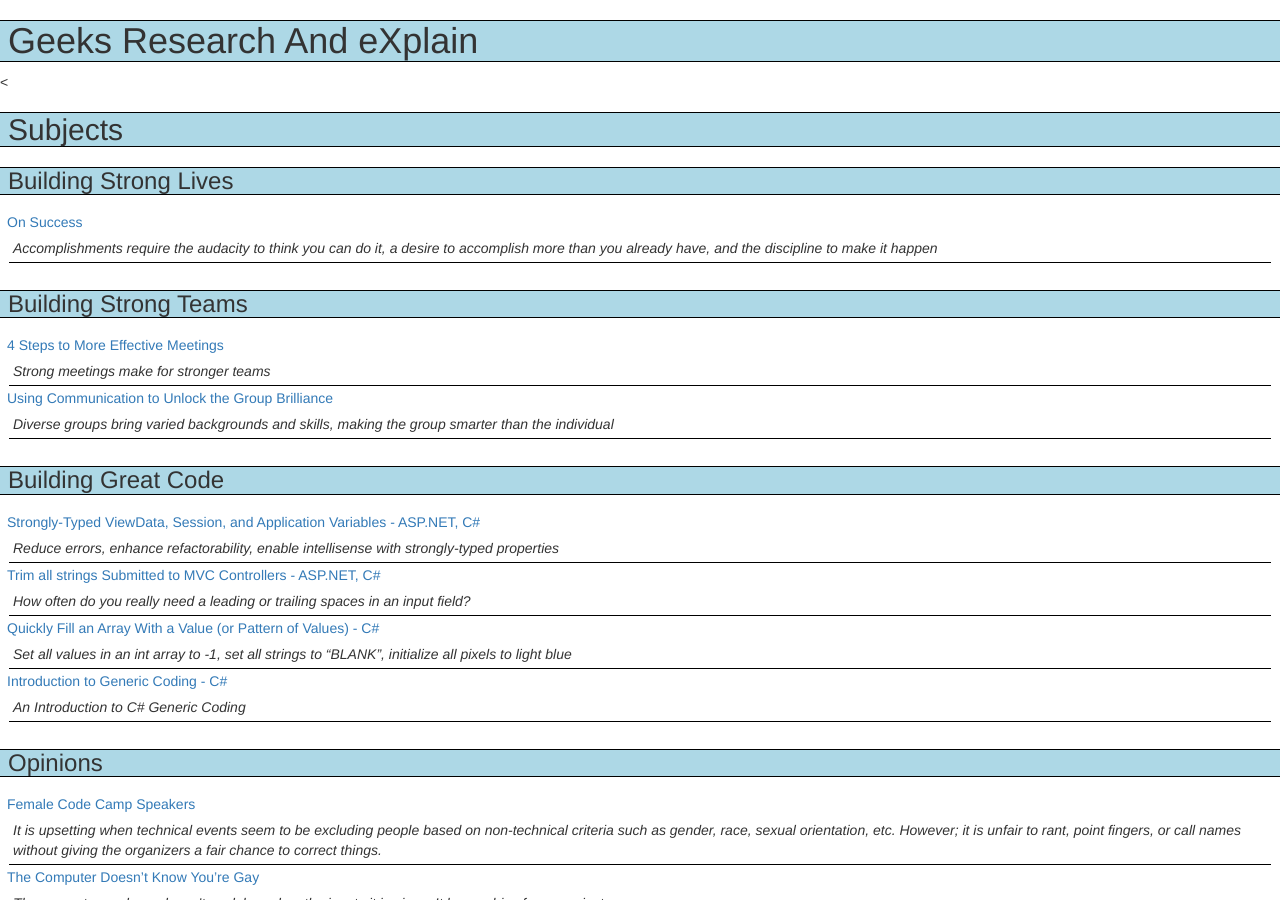
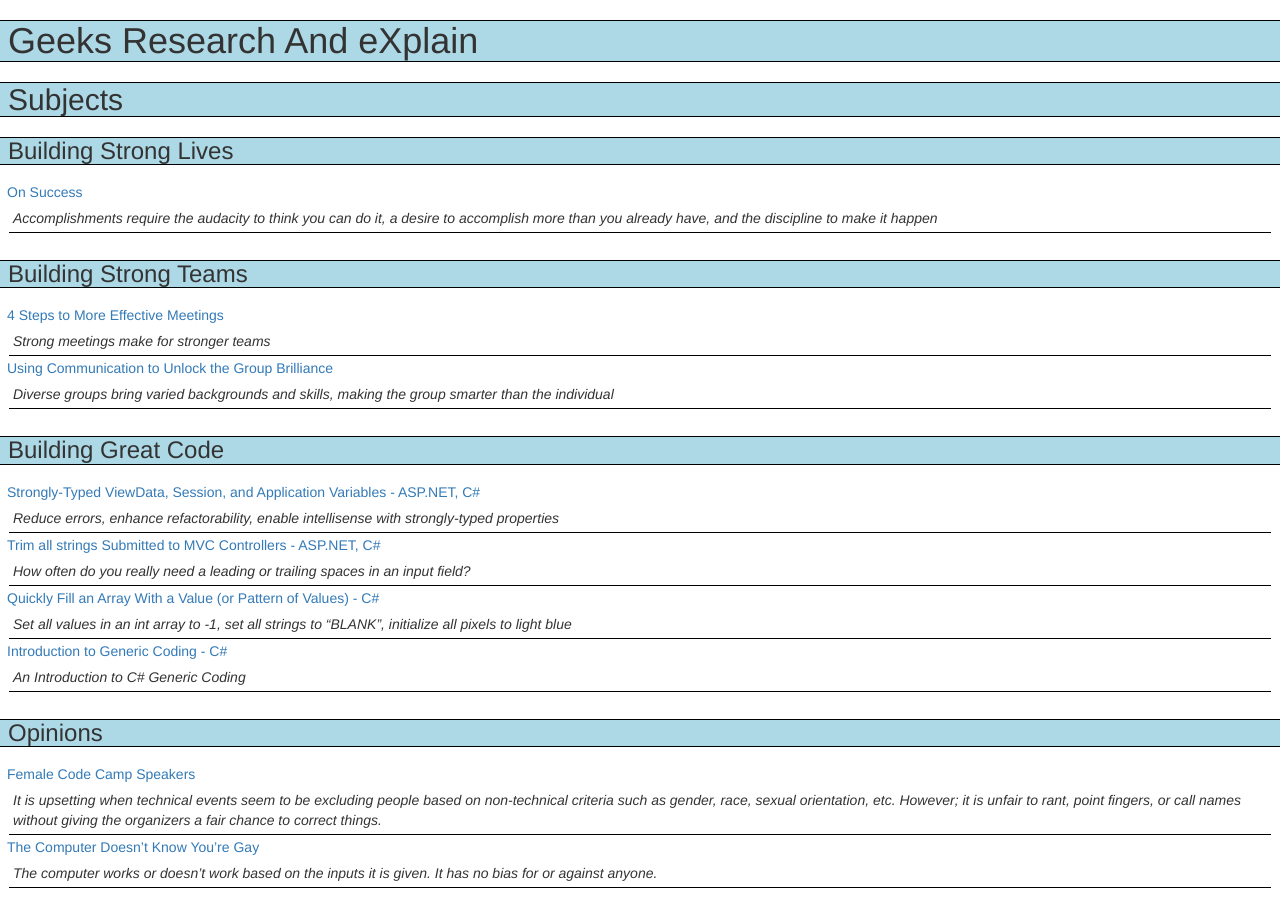
Before and after one commit to Grax32/Grax32.github.io, a Jekyll site: the page built from index.md, in a window 1280 px wide and 900 px high. Built offline with Jekyll 4.4.1, drawn with Linux system fonts in a browser that asks for light colours.

Commit message:
update layout

```diff
--- a/_layouts/default.html
+++ b/_layouts/default.html
@@ -1,15 +1,15 @@
 <!DOCTYPE html>
 <html lang="en">
+
 <head>
   <meta charset="utf-8">
   <meta http-equiv="X-UA-Compatible" content="IE=edge">
   <meta name="viewport" content="width=device-width, initial-scale=1">
   <!-- The above 3 meta tags *must* come first in the head; any other head content must come *after* these tags -->
-    <title>{{ page.title }}</title>
-
-
-    <link rel="stylesheet" href="https://maxcdn.bootstrapcdn.com/bootstrap/3.3.6/css/bootstrap.min.css" integrity="sha384-1q8mTJOASx8j1Au+a5WDVnPi2lkFfwwEAa8hDDdjZlpLegxhjVME1fgjWPGmkzs7" crossorigin="anonymous">
-    <link rel="stylesheet" href="https://maxcdn.bootstrapcdn.com/bootstrap/3.3.6/css/bootstrap-theme.min.css" integrity="sha384-fLW2N01lMqjakBkx3l/M9EahuwpSfeNvV63J5ezn3uZzapT0u7EYsXMjQV+0En5r" crossorigin="anonymous">
+  <link rel="stylesheet" href="https://maxcdn.bootstrapcdn.com/bootstrap/3.3.6/css/bootstrap.min.css" integrity="sha384-1q8mTJOASx8j1Au+a5WDVnPi2lkFfwwEAa8hDDdjZlpLegxhjVME1fgjWPGmkzs7"
+    crossorigin="anonymous">
+  <link rel="stylesheet" href="https://maxcdn.bootstrapcdn.com/bootstrap/3.3.6/css/bootstrap-theme.min.css" integrity="sha384-fLW2N01lMqjakBkx3l/M9EahuwpSfeNvV63J5ezn3uZzapT0u7EYsXMjQV+0En5r"
+    crossorigin="anonymous">
   <link rel="stylesheet" href="/stylesheets/home.css" />
   <link rel="stylesheet" href="/stylesheets/pygment_trac.css" />
   <!-- HTML5 shim and Respond.js for IE8 support of HTML5 elements and media queries -->
@@ -18,13 +18,17 @@
       <script src="https://oss.maxcdn.com/html5shiv/3.7.2/html5shiv.min.js"></script>
       <script src="https://oss.maxcdn.com/respond/1.4.2/respond.min.js"></script>
     <![endif]-->
+  <title>{{ page.title }}</title>
 </head>
+
 <body>
-      <h1>{{ page.title }}</h1><
+  <h1>{{ page.title }}</h1>
   <div>
     {{content}}
   </div>
   <script src="https://code.jquery.com/jquery-2.2.3.min.js"></script>
-    <script src="https://maxcdn.bootstrapcdn.com/bootstrap/3.3.6/js/bootstrap.min.js" integrity="sha384-0mSbJDEHialfmuBBQP6A4Qrprq5OVfW37PRR3j5ELqxss1yVqOtnepnHVP9aJ7xS" crossorigin="anonymous"></script>
+  <script src="https://maxcdn.bootstrapcdn.com/bootstrap/3.3.6/js/bootstrap.min.js" integrity="sha384-0mSbJDEHialfmuBBQP6A4Qrprq5OVfW37PRR3j5ELqxss1yVqOtnepnHVP9aJ7xS"
+    crossorigin="anonymous"></script>
 </body>
+
 </html>
```
Lines whose indentation alone changed are shown as unchanged.
